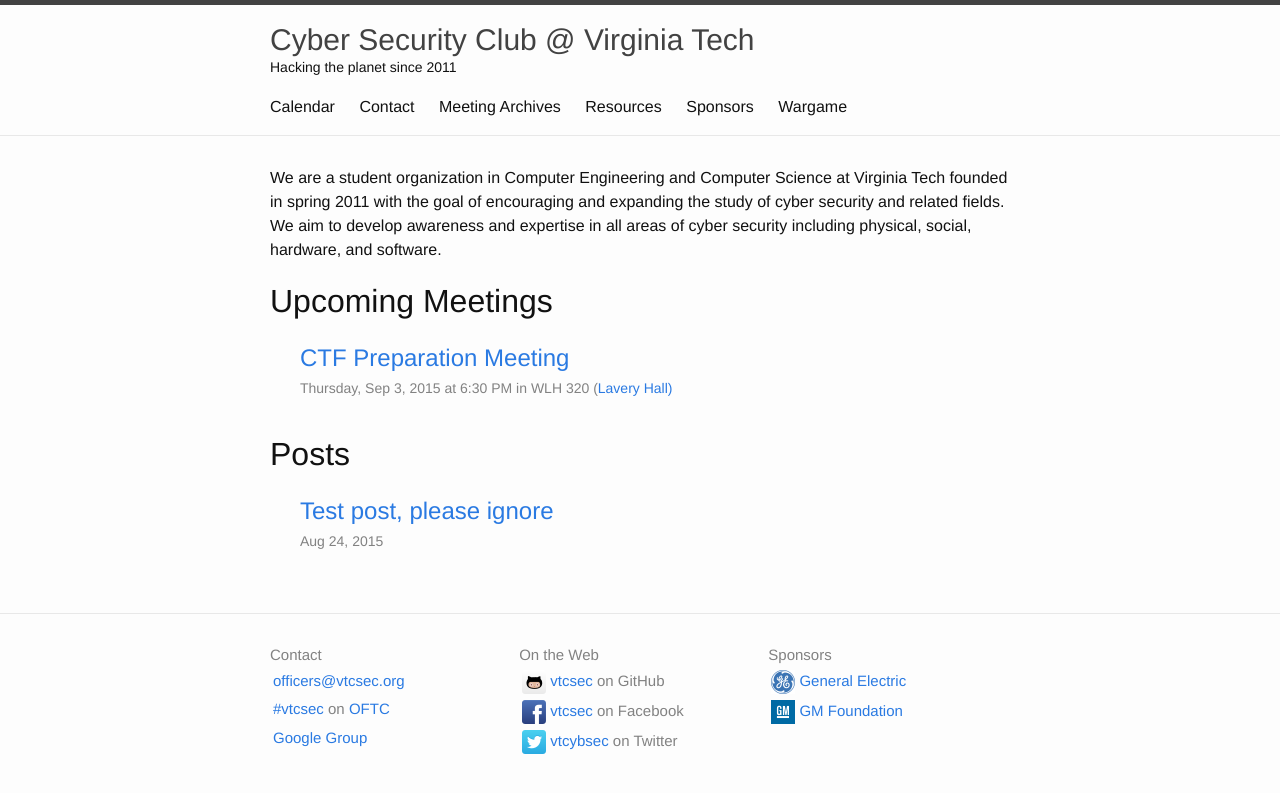
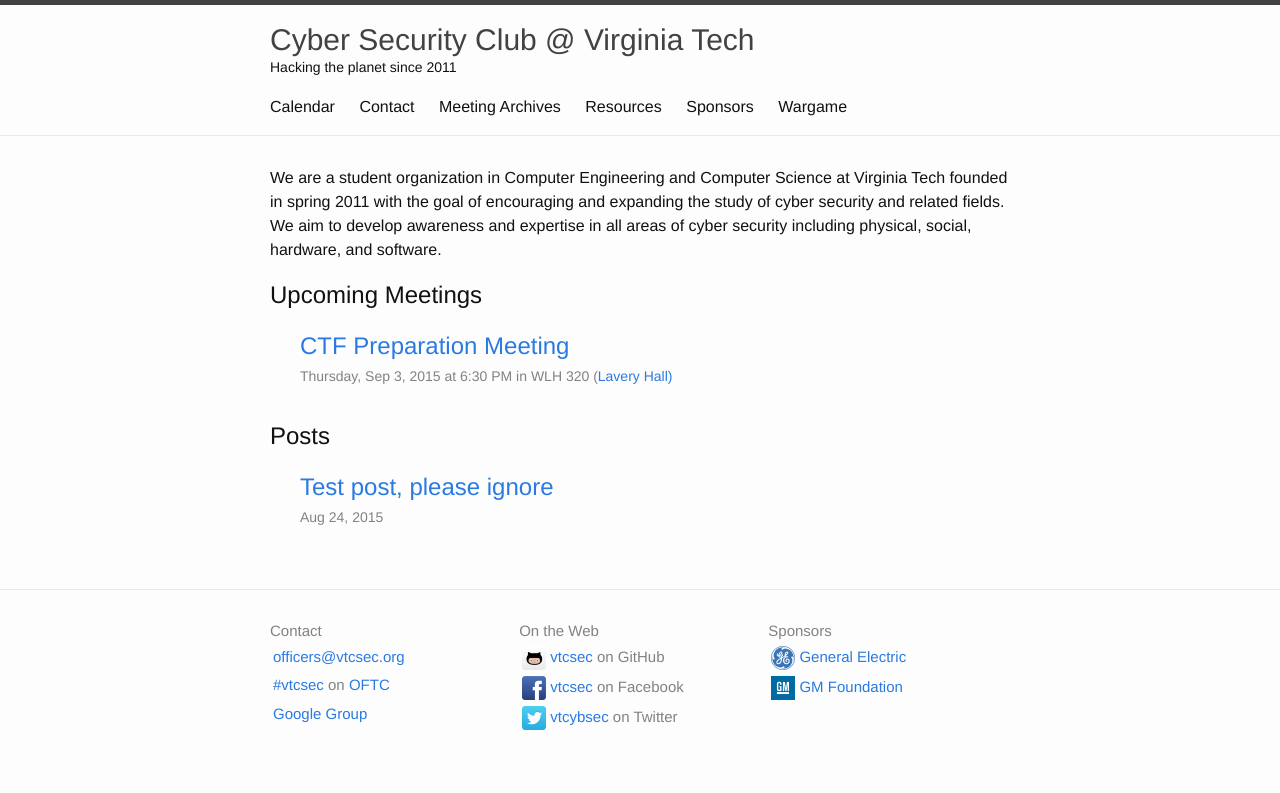
Before and after one commit to VTCSec/vtcsec.org, a Jekyll site: the page built from index.html, in a window 1280 px wide. Shown: the top 793 px of the page. Built offline with Jekyll 4.4.1, drawn with Linux system fonts in a browser that asks for light colours.

Commit message:
Treat the home page like any other page from a CSS perspective.

```diff
--- a/index.html
+++ b/index.html
@@ -2,7 +2,8 @@
 layout: default
 ---
 
-<div class="home">
+<div class="post">
+<article class="post-content">
 
   <p>We are a student organization in Computer Engineering and Computer Science at
 Virginia Tech founded in spring 2011 with the goal of encouraging and
@@ -38,4 +39,5 @@ social, hardware, and software.</p>
     {% endfor %}
   </ul>
 
+</article>
 </div>
```
